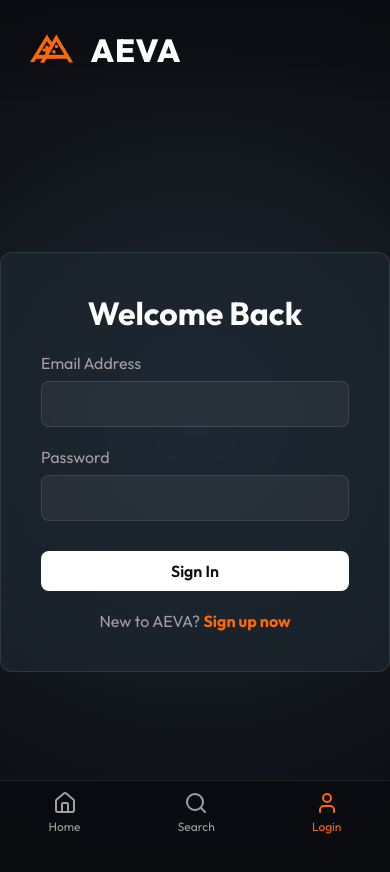
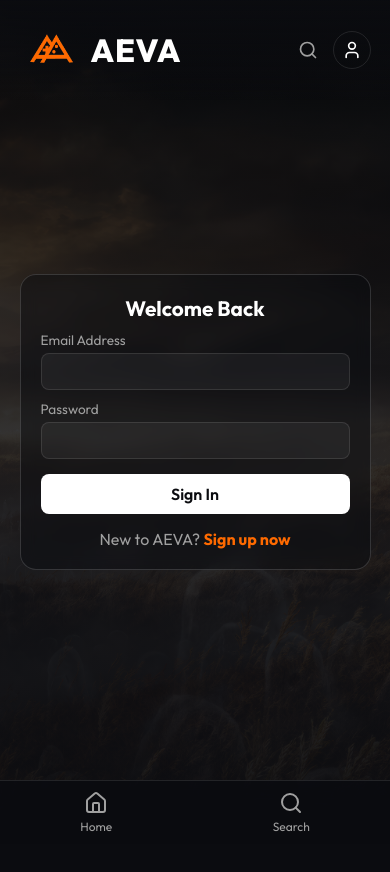
Before and after one commit to B00MMMM/Aeva, a React (Vite) app in the folder frontend/: page /login in a window 390 px wide. Shown: the top 872 px of the page. Built offline with nearby package versions, Linux system fonts and the light colour scheme; no server answers.

Commit message:
final fix

```diff
--- a/frontend/src/components/Navbar.jsx
+++ b/frontend/src/components/Navbar.jsx
@@ -63,7 +63,6 @@ const Navbar = () => {
                 </div>
             </nav>
 
-            {/* Mobile Bottom Navigation */}
             <div className="mobile-nav">
                 <Link to="/" className={`mobile-nav-item ${location.pathname === '/' ? 'active' : ''}`}>
                     <HomeIcon size={24} />
@@ -73,15 +72,10 @@ const Navbar = () => {
                     <Search size={24} />
                     <span>Search</span>
                 </Link>
-                {user ? (
+                {user && (
                     <Link to="/tracked" className={`mobile-nav-item ${location.pathname === '/tracked' ? 'active' : ''}`}>
                         <Heart size={24} />
                         <span>My Games</span>
-                    </Link>
-                ) : (
-                    <Link to="/login" className={`mobile-nav-item ${location.pathname === '/login' ? 'active' : ''}`}>
-                        <UserIcon size={24} />
-                        <span>Login</span>
                     </Link>
                 )}
             </div>
--- a/frontend/src/index.css
+++ b/frontend/src/index.css
@@ -204,44 +204,56 @@ a:hover {
 
 /* Forms */
 .auth-container {
-  min-height: 100vh;
+  position: fixed;
+  inset: 0;
+  z-index: 50;
   display: flex;
   align-items: center;
   justify-content: center;
-  padding-top: 80px;
-  background: radial-gradient(circle at center, var(--bg-color-alt) 0%, var(--bg-color) 100%);
+  background-image:
+    linear-gradient(to bottom, rgba(11, 12, 16, 0.7), rgba(11, 12, 16, 0.95)),
+    url('./assets/log_img.jpg');
+  background-size: cover;
+  background-position: center;
+  background-repeat: no-repeat;
 }
 
 .auth-card {
   width: 100%;
   max-width: 400px;
-  padding: 40px;
+  padding: 30px;
+  background: rgba(11, 12, 16, 0.45);
+  backdrop-filter: blur(8px);
+  -webkit-backdrop-filter: blur(8px);
+  border: 1px solid rgba(255, 255, 255, 0.15);
+  border-radius: 16px;
 }
 
 .auth-card h2 {
-  font-size: 2rem;
-  margin-bottom: 20px;
+  font-size: 1.8rem;
+  margin-bottom: 15px;
   text-align: center;
 }
 
 .form-group {
-  margin-bottom: 20px;
+  margin-bottom: 15px;
 }
 
 .form-group label {
   display: block;
-  margin-bottom: 8px;
+  margin-bottom: 6px;
   color: var(--text-muted);
+  font-size: 0.95rem;
 }
 
 .form-group input {
   width: 100%;
-  padding: 12px 16px;
+  padding: 10px 14px;
   border-radius: 8px;
   border: 1px solid var(--glass-border);
   background: rgba(255, 255, 255, 0.05);
   color: var(--text-main);
-  font-size: 1rem;
+  font-size: 0.95rem;
   transition: var(--transition);
 }
 
@@ -253,12 +265,12 @@ a:hover {
 
 .auth-card button {
   width: 100%;
-  margin-top: 10px;
+  margin-top: 5px;
 }
 
 .auth-switch {
   text-align: center;
-  margin-top: 20px;
+  margin-top: 15px;
   color: var(--text-muted);
 }
 
@@ -272,8 +284,35 @@ a:hover {
     padding-bottom: 70px;
   }
 
-  .nav-links,
-  .nav-actions {
+  .auth-card {
+    padding: 20px;
+    width: 90%;
+  }
+
+  .auth-card h2 {
+    font-size: 1.3rem;
+    margin-bottom: 10px;
+  }
+
+  .form-group {
+    margin-bottom: 10px;
+  }
+
+  .form-group input {
+    padding: 8px 12px;
+  }
+
+  .form-group label {
+    font-size: 0.85rem;
+    margin-bottom: 4px;
+  }
+
+  .nav-links {
+    display: none;
+  }
+
+  .nav-actions>a:not(.btn),
+  .nav-actions>span {
     display: none;
   }
 
```
Also changed, not shown: frontend/src/assets/log_img.jpg (added).
